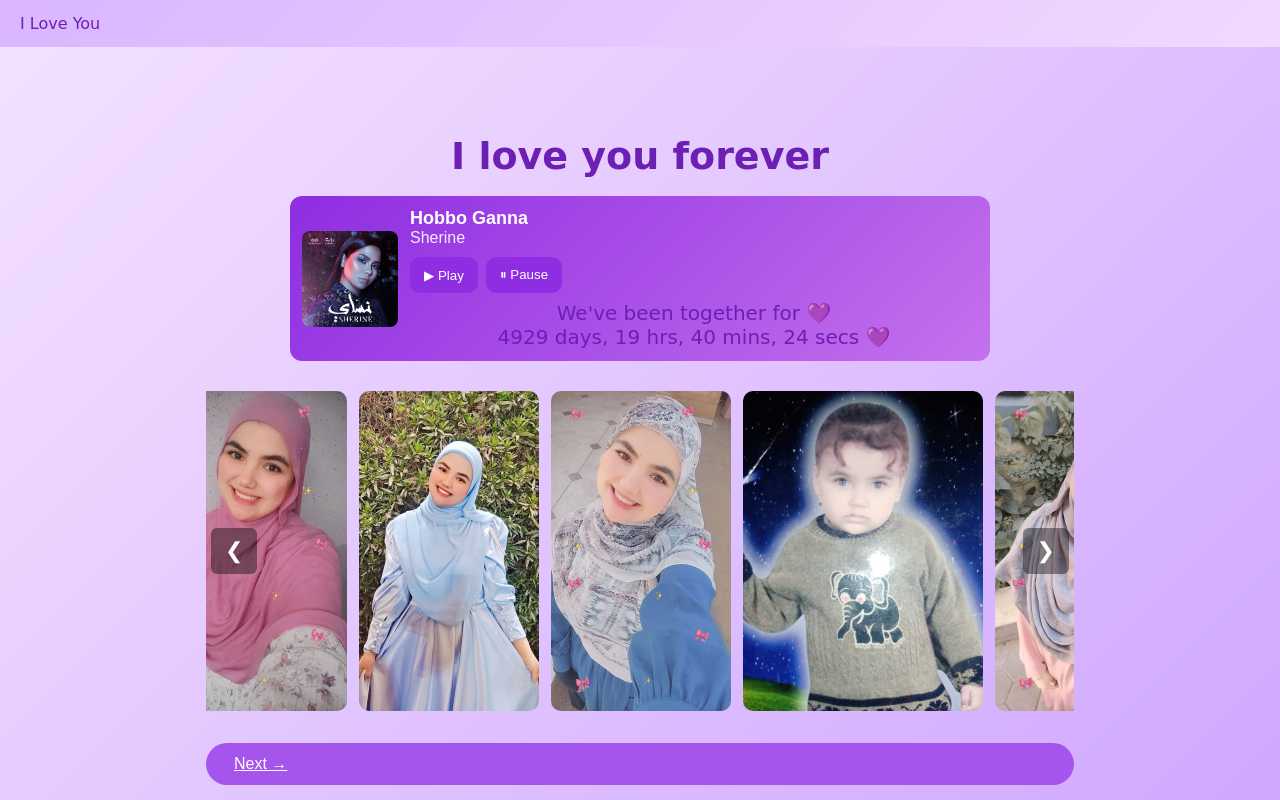
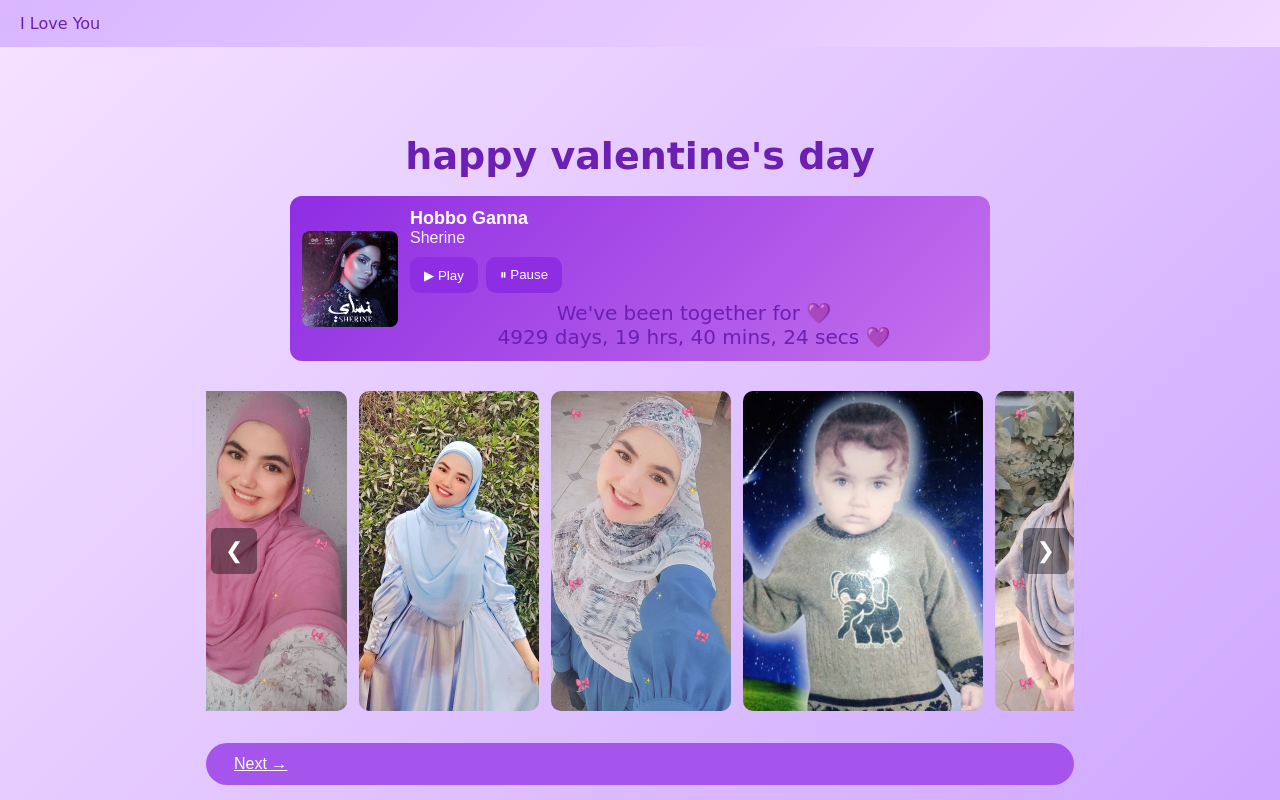
Before and after one commit to FCBHenzou/manooty, a plain HTML site: page memories.html in a window 1280 px wide. Drawn offline with Linux system fonts and the light colour scheme.

Commit message:
Update memories.html

```diff
--- a/memories.html
+++ b/memories.html
@@ -9,7 +9,7 @@
 <body class="main-page">
   <nav>I Love You</nav>
   <div class="container">
-    <h1>I love you forever</h1>
+    <h1> happy valentine's day </h1>
 <div class="music-card">
   <img src="media/memo/amr.png" class="music-img" alt="cover"/>
   <div style="flex:1">
```
